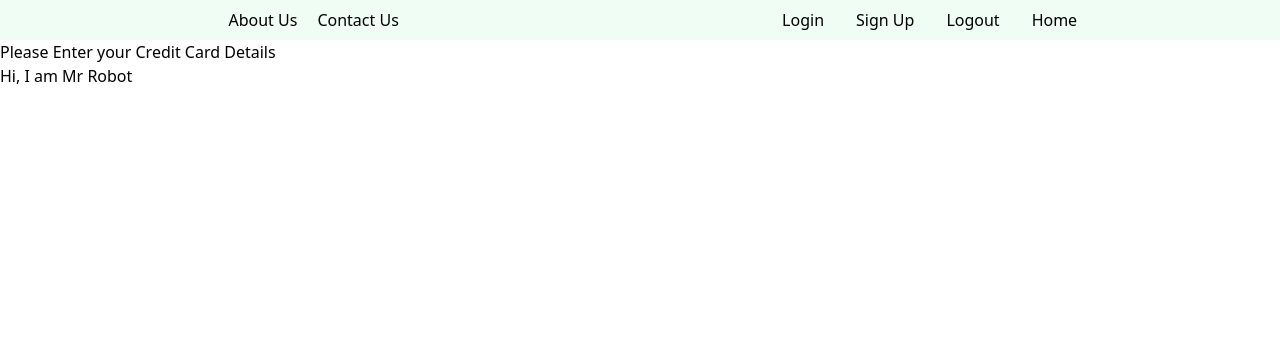
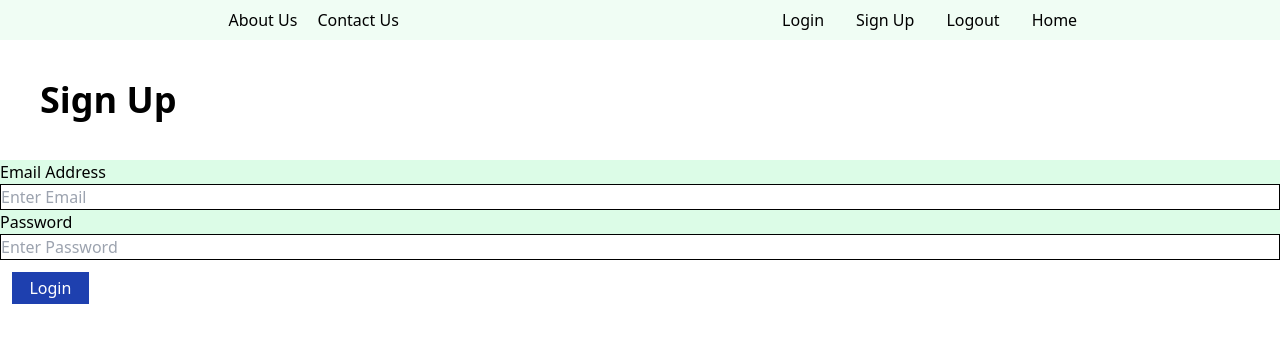
Before and after one commit to SudeepGowda55/Flask_Web_Application, a Flask app: page /login in a window 1280 px wide. Shown: the top 343 px of the page. Run offline with Flask 2, Linux system fonts and the light colour scheme; some libraries are stand-ins or nearby versions.

Commit message:
flask frontend

```diff
--- a/flask_web_application/client/auth.py
+++ b/flask_web_application/client/auth.py
@@ -1,11 +1,19 @@
-from flask import Blueprint, render_template
+from flask import Blueprint, render_template, request, flash
 
 auth = Blueprint('auth', __name__)
 
-@auth.route('/login')
+@auth.route('/login', methods=['GET', 'POST'])
 def login():
+    data = request.form
+    print(data)
     return render_template("login.html")
 
-@auth.route('/sign-up')
+@auth.route('/signup', methods=['GET', 'POST'])
 def signup():
-    return "<h1> Sign Up </h1>"
+    if request.method == 'POST':
+        passwd = request.form.get('password')
+        if len(passwd) < 3 :
+            flash('Please Enter a password of minimum 5 characters', category='error')
+        else:
+            print(passwd)
+    return render_template("signup.html")
--- a/flask_web_application/client/templates/base.html
+++ b/flask_web_application/client/templates/base.html
@@ -17,11 +17,22 @@
         </div>
         <div class="flex flex-row space-x-8 h-[5vh] px-[3vw]">
             <a href="/login">Login</a>
-            <a href="/sign-up"> Sign Up</a>
+            <a href="/signup"> Sign Up</a>
             <a href="/logout">Logout</a>
             <a href="/">Home</a>
         </div>
     </nav>
+    {% with messages = get_flashed_messages(with_categories=true) %}
+        {% if messages %}
+        {% for message in messages %}
+        <div role="alert">
+            {{messages}}
+            <button type="button">Close</button>
+        </div>
+        {% endfor %}
+        {% endif %}
+    {% endwith %}
+
     <div>
         {% block content %} {%endblock%}
     </div>
--- a/flask_web_application/client/templates/login.html
+++ b/flask_web_application/client/templates/login.html
@@ -1,6 +1,15 @@
 {% extends "base.html" %} {% block title %}Login{% endblock %}
 {% block content %}
-    <h1> Please Enter your Credit Card Details </h1>
-    <label for="input">Hi, I am Mr Robot</label>
-    <input type="text">
+<form action="/login" method="post">
+    <h3 class="m-10 text-4xl font-bold">Sign Up</h3>
+    <div class="bg-green-100 flex flex-col">
+        <label for="email">Email Address</label>
+        <input type="email" name="email" class="border border-black" placeholder="Enter Email">
+    </div>
+    <div class="bg-green-100 flex flex-col">
+        <label for="email">Password</label>
+        <input type="password" name="password" class="border border-black" placeholder="Enter Password">
+    </div>
+    <button class="bg-blue-800 m-3 w-[6vw] h-[4vh] text-white" type="submit">Login</button>
+</form>
 {% endblock %}
```
Also changed, not shown: flask_web_application/client/templates/signup.html (added, +23 -0 lines).
